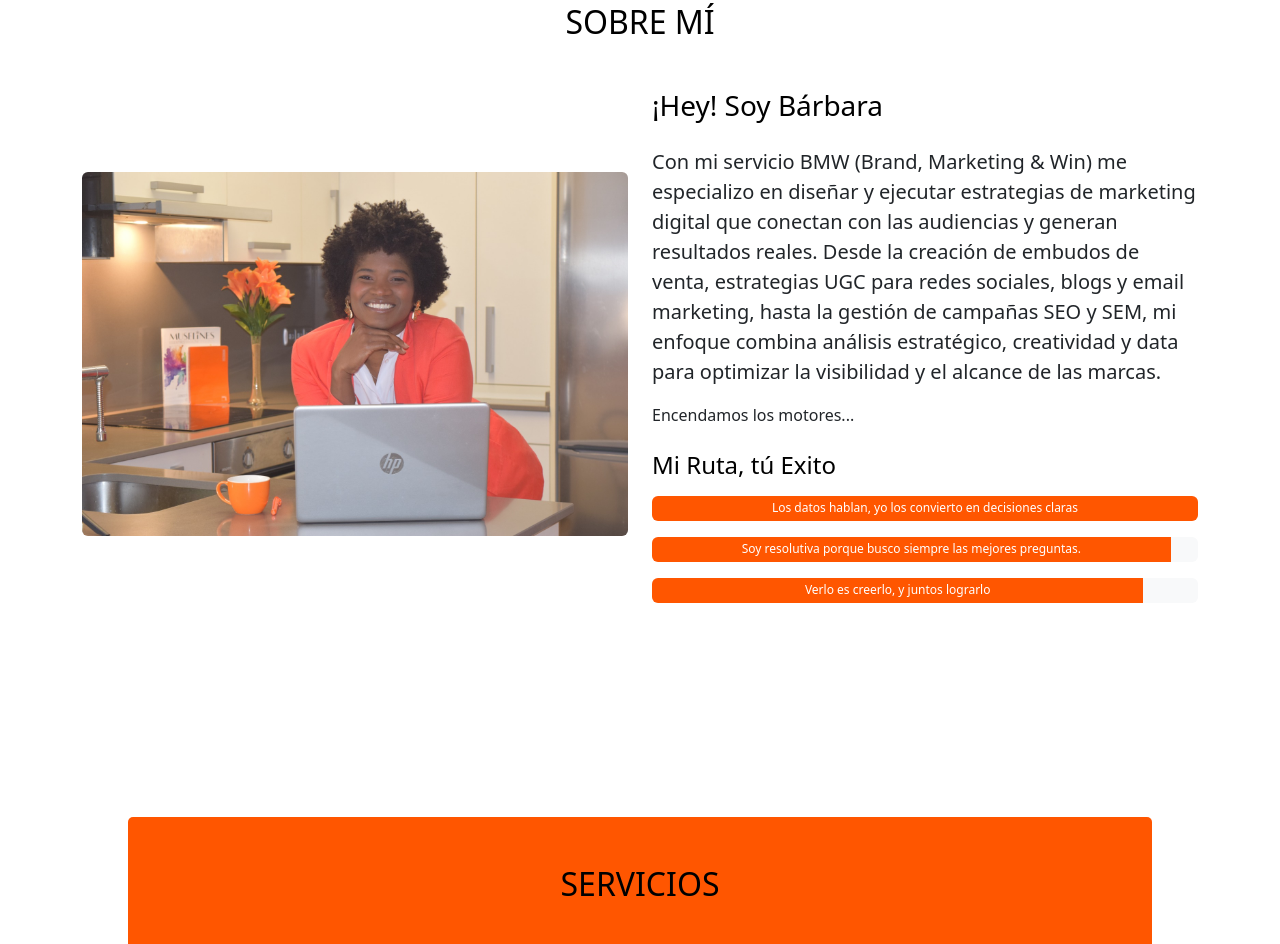
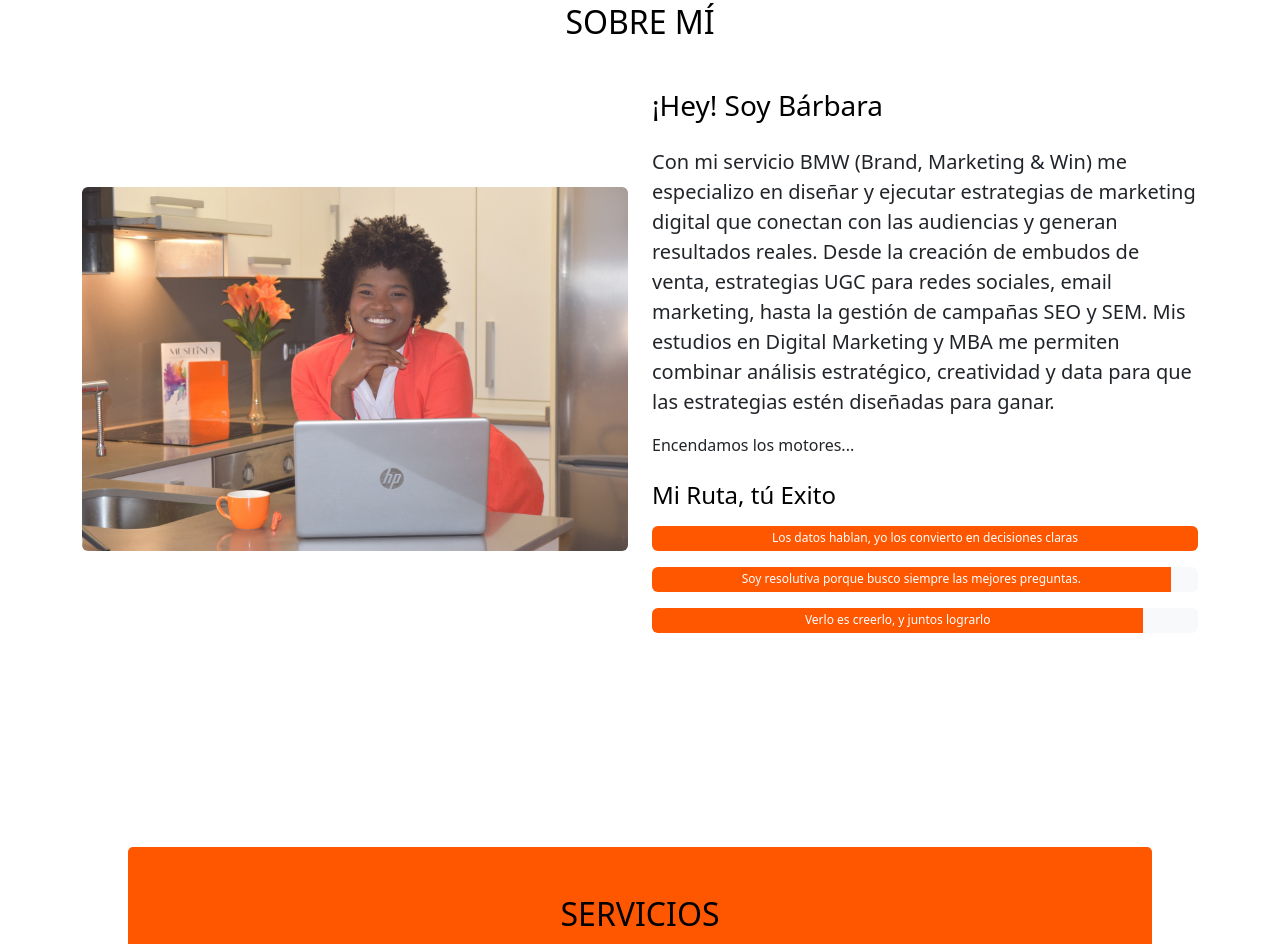
Before and after one commit to rosita0205/Barbara_Martinez, a plain HTML site: page index.html in a window 1280 px wide. Shown: the part 845-1789 px from the top of the page. Drawn offline with nearby package versions, Linux system fonts and the light colour scheme.

Commit message:
Update index.html

```diff
--- a/index.html
+++ b/index.html
@@ -78,8 +78,8 @@
                 </div>
                 <div class="col-md-6">
                     <h3 class="mb-4 text-primary">¡Hey! Soy Bárbara</h3>
-                    <p class="lead"> Con mi servicio BMW (Brand, Marketing & Win) me especializo en diseñar y ejecutar estrategias de marketing digital que conectan con las audiencias y generan resultados reales. Desde la creación de embudos de venta, estrategias UGC para redes sociales, blogs y email marketing,
-                        hasta la gestión de campañas SEO y SEM, mi enfoque combina análisis estratégico, creatividad y data para optimizar la visibilidad y el alcance de las marcas.</p>
+                    <p class="lead"> Con mi servicio BMW (Brand, Marketing & Win) me especializo en diseñar y ejecutar estrategias de marketing digital que conectan con las audiencias y generan resultados reales. Desde la creación de embudos de venta, estrategias UGC para redes sociales, email marketing,
+                       hasta la gestión de campañas SEO y SEM. Mis estudios en Digital Marketing y MBA me permiten combinar análisis estratégico, creatividad y data para que las estrategias estén diseñadas para ganar. </p>
                     <p> Encendamos los motores...</p>
                     <div class="mt-4">
                         <h4 class="mb-3 text-primary">Mi Ruta, tú Exito</h4>
```
